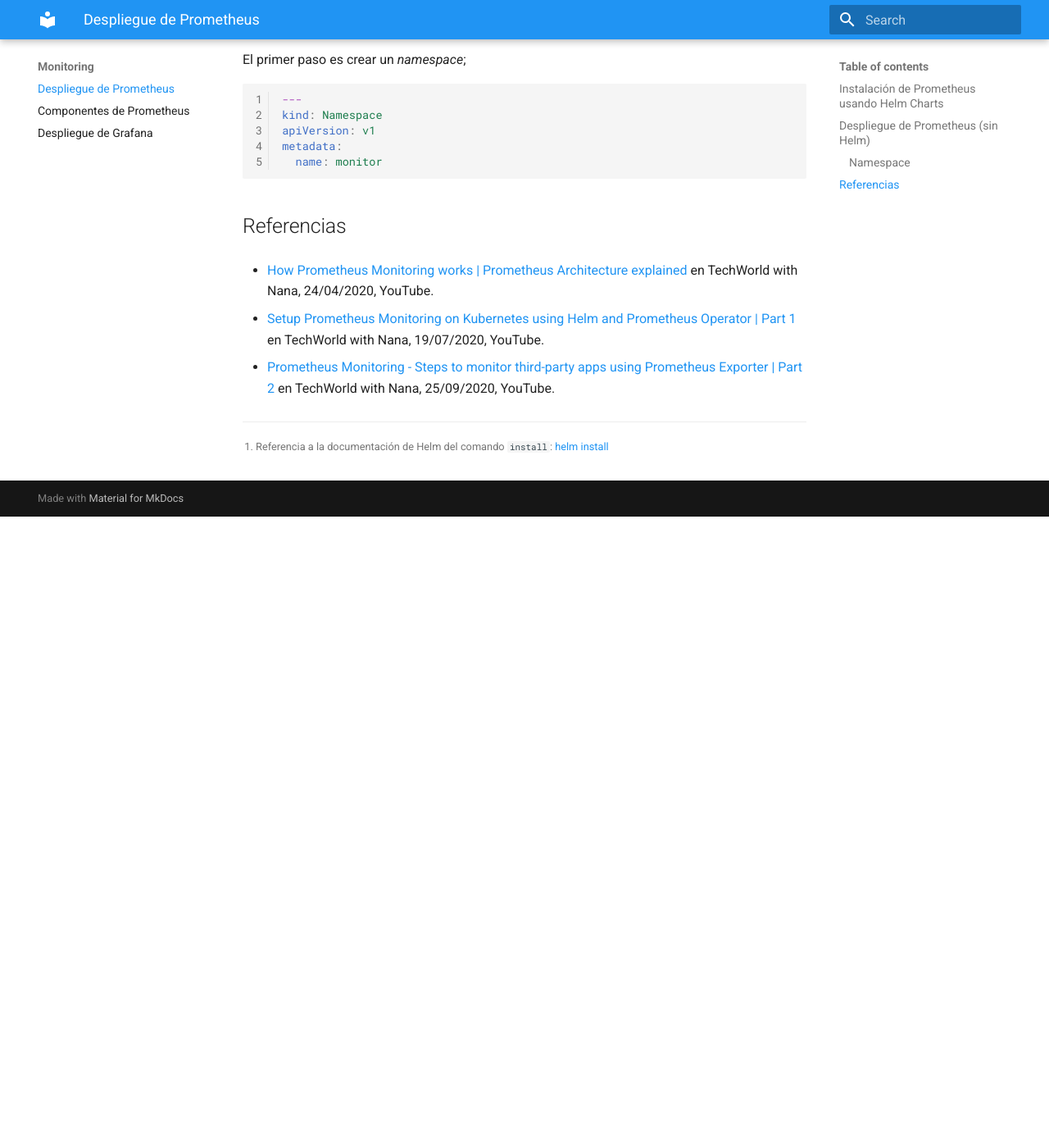
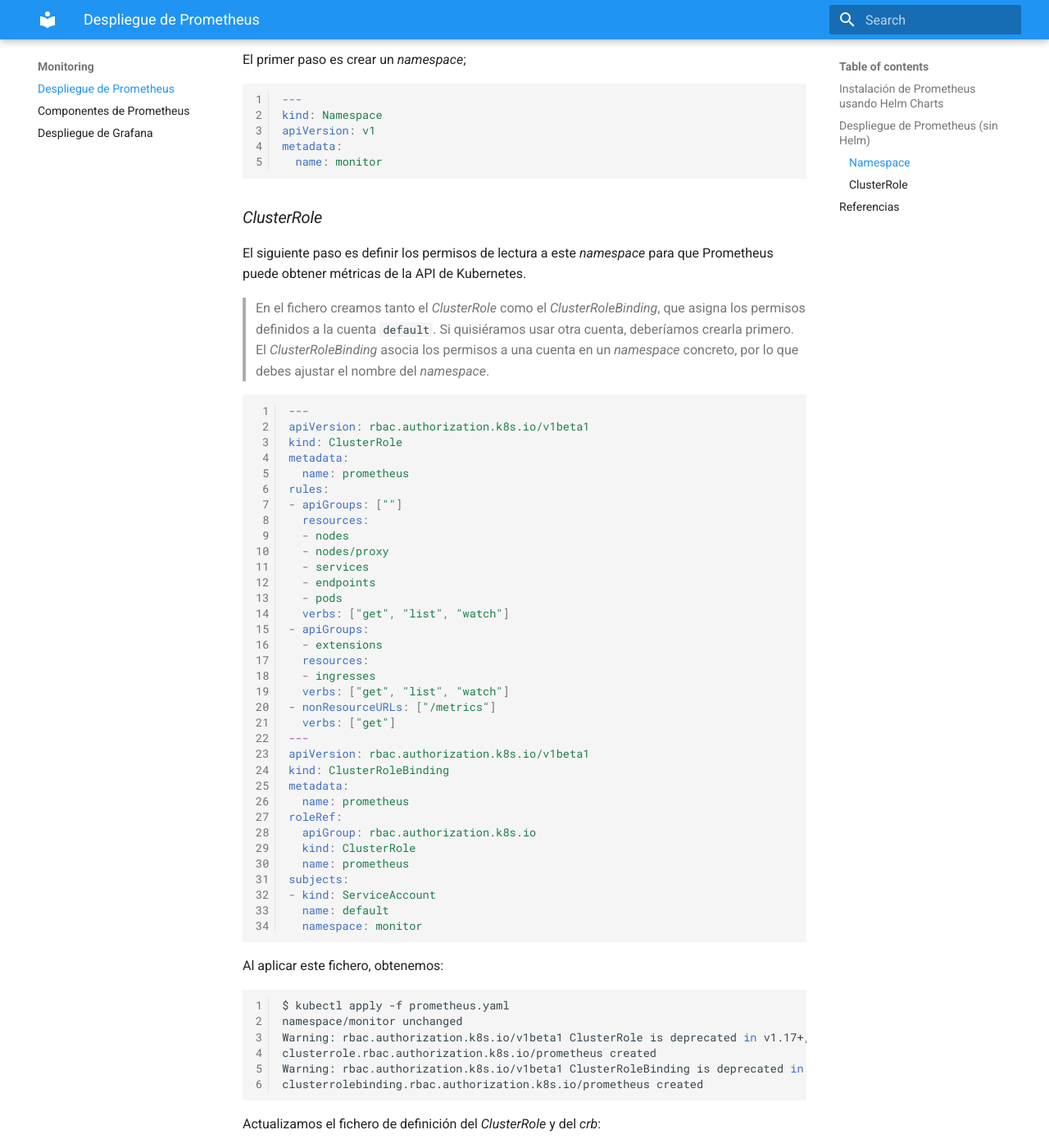
Before and after one commit to onthedock/k8s-devops, an MkDocs documentation site: the page built from docs/monitoring/prometheus.md, in a window 1280 px wide and 1400 px high, scrolled down 3297 px. Shown: the whole window at 82% size. Built offline with MkDocs 1.6.1 and Material for MkDocs 9.7.7, drawn with Linux system fonts in a browser that asks for light colours; before the commit the page ends 3927 px from its top, so only the background shows below that; some of the changed text lies outside the part shown.

Commit message:
ClusterRole y CRBinding

````diff
--- a/docs/monitoring/prometheus.md
+++ b/docs/monitoring/prometheus.md
@@ -161,6 +161,107 @@ metadata:
   name: monitor
 ```
 
+### *ClusterRole*
+
+El siguiente paso es definir los permisos de lectura a este *namespace* para que Prometheus puede obtener métricas de la API de Kubernetes.
+
+> En el fichero creamos tanto el *ClusterRole* como el *ClusterRoleBinding*, que asigna los permisos definidos a la cuenta `default`. Si quisiéramos usar otra cuenta, deberíamos crearla primero. El *ClusterRoleBinding* asocia los permisos a una cuenta en un *namespace* concreto, por lo que debes ajustar el nombre del *namespace*.
+
+```yaml
+---
+apiVersion: rbac.authorization.k8s.io/v1beta1
+kind: ClusterRole
+metadata:
+  name: prometheus
+rules:
+- apiGroups: [""]
+  resources:
+  - nodes
+  - nodes/proxy
+  - services
+  - endpoints
+  - pods
+  verbs: ["get", "list", "watch"]
+- apiGroups:
+  - extensions
+  resources:
+  - ingresses
+  verbs: ["get", "list", "watch"]
+- nonResourceURLs: ["/metrics"]
+  verbs: ["get"]
+---
+apiVersion: rbac.authorization.k8s.io/v1beta1
+kind: ClusterRoleBinding
+metadata:
+  name: prometheus
+roleRef:
+  apiGroup: rbac.authorization.k8s.io
+  kind: ClusterRole
+  name: prometheus
+subjects:
+- kind: ServiceAccount
+  name: default
+  namespace: monitor
+```
+
+Al aplicar este fichero, obtenemos:
+
+```bash
+$ kubectl apply -f prometheus.yaml
+namespace/monitor unchanged
+Warning: rbac.authorization.k8s.io/v1beta1 ClusterRole is deprecated in v1.17+, unavailable in v1.22+; use rbac.authorization.k8s.io/v1 ClusterRole
+clusterrole.rbac.authorization.k8s.io/prometheus created
+Warning: rbac.authorization.k8s.io/v1beta1 ClusterRoleBinding is deprecated in v1.17+, unavailable in v1.22+; use rbac.authorization.k8s.io/v1 ClusterRoleBinding
+clusterrolebinding.rbac.authorization.k8s.io/prometheus created
+```
+
+Actualizamos el fichero de definición del *ClusterRole* y del *crb*:
+
+```yaml
+---
+apiVersion: rbac.authorization.k8s.io/v1
+kind: ClusterRole
+metadata:
+  name: prometheus
+rules:
+- apiGroups: [""]
+  resources:
+  - nodes
+  - nodes/proxy
+  - services
+  - endpoints
+  - pods
+  verbs: ["get", "list", "watch"]
+- apiGroups:
+  - extensions
+  resources:
+  - ingresses
+  verbs: ["get", "list", "watch"]
+- nonResourceURLs: ["/metrics"]
+  verbs: ["get"]
+---
+apiVersion: rbac.authorization.k8s.io/v1
+kind: ClusterRoleBinding
+metadata:
+  name: prometheus
+roleRef:
+  apiGroup: rbac.authorization.k8s.io
+  kind: ClusterRole
+  name: prometheus
+subjects:
+- kind: ServiceAccount
+  name: default
+  namespace: monitor
+```
+
+Y ahora no tenemos ningún *warning*:
+
+```bash
+$ kubectl apply -f prometheus.yaml
+namespace/monitor unchanged
+clusterrole.rbac.authorization.k8s.io/prometheus configured
+clusterrolebinding.rbac.authorization.k8s.io/prometheus configured
+```
 ## Referencias
 
 - [How Prometheus Monitoring works | Prometheus Architecture explained](https://youtu.be/h4Sl21AKiDg) en TechWorld with Nana, 24/04/2020, YouTube.
````
Also changed, not shown: docs/monitoring/deploy/prometheus.yaml (+34 -0 lines).
